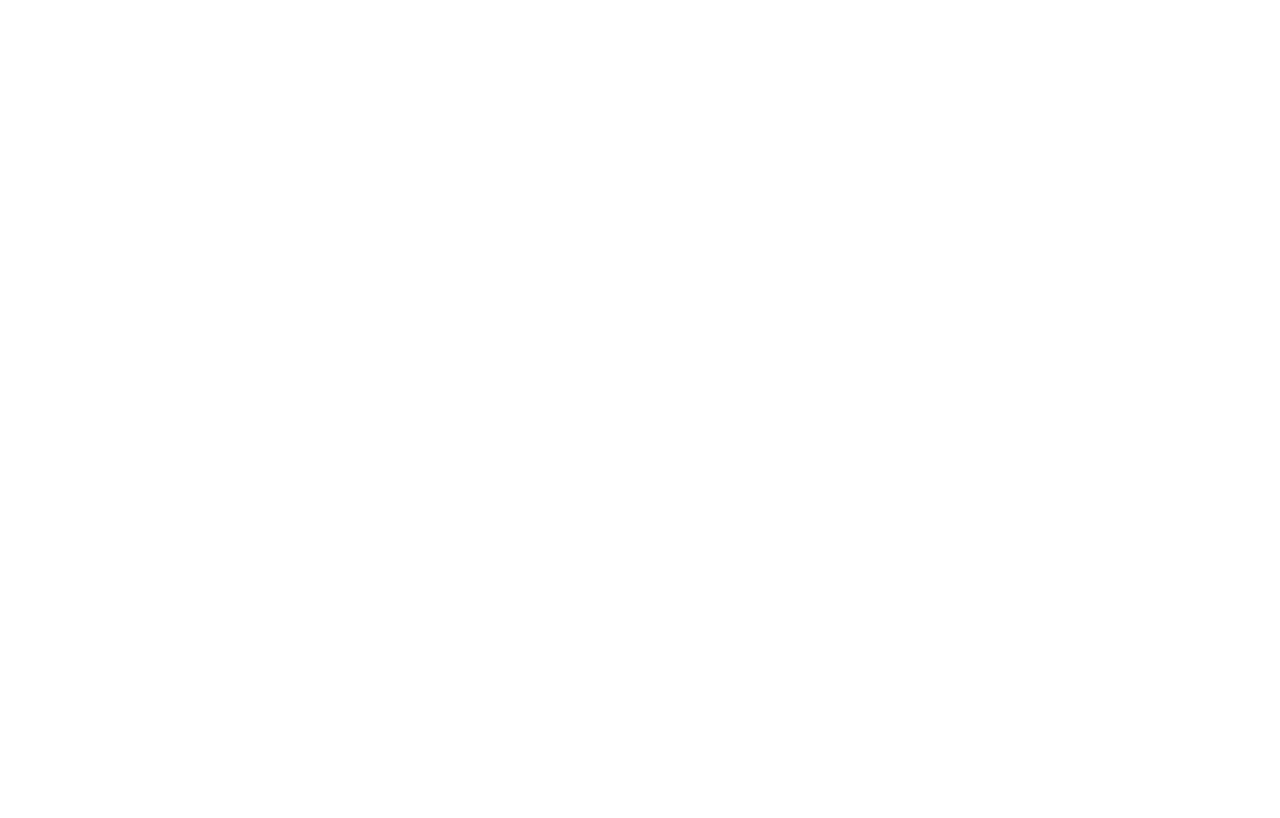
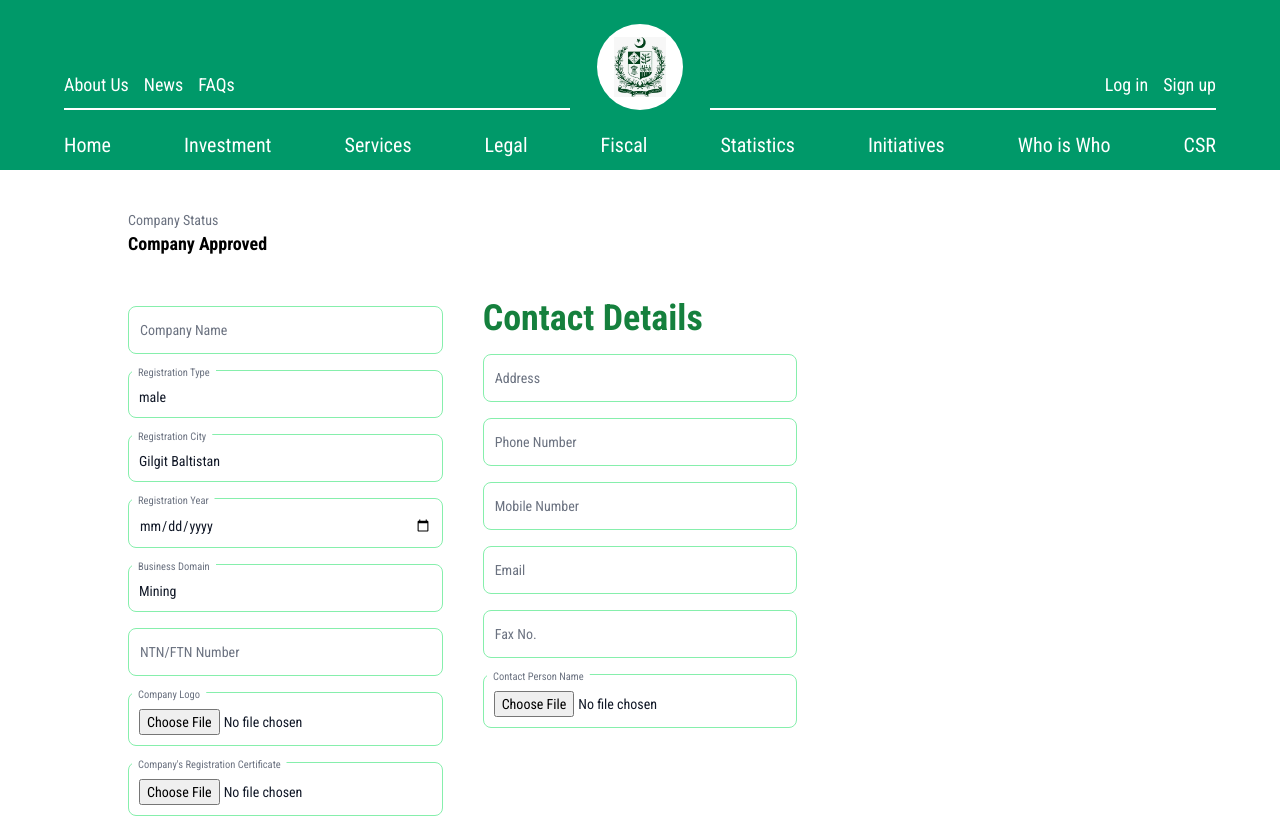
Before and after one commit to realAbdullah4504/mineral-app, a React (Create React App) app: page /noc-company-form in a window 1280 px wide. Before the commit this address had no page. Shown: the top 818 px of the page. Built offline with nearby package versions, Linux system fonts and the light colour scheme; a web font is replaced by a local one.

Commit message:
NOC FORM

```diff
--- /dev/null
+++ b/src/pages/noc-company-form/index.js
@@ -0,0 +1,149 @@
+import React from "react";
+import { useState } from "react";
+function NocAddListCompany() {
+  const [formValues, setFormValues] = useState({});
+  const obj = {
+    approved: [
+      {
+        label: "Company Name",
+        name: "company-name",
+        required: "false",
+        type: "input",
+      },
+      {
+        label: "Registration Type",
+        name: "registration-type",
+        required: "false",
+        type: "select",
+        options: ["male", "female"],
+      },
+      {
+        label: "Registration City",
+        name: "registration-city",
+        required: "false",
+        type: "select",
+        options: ["Gilgit Baltistan", "Islamabad"],
+      },
+      {
+        label: "Registration Year",
+        name: "registration-year",
+        required: "false",
+        type: "calendar",
+      },
+      {
+        label: "Business Domain",
+        name: "business-domain",
+        required: "false",
+        type: "select",
+        options: ["Mining", "Services"],
+      },
+      { label: "NTN/FTN Number", name: "NTN/FTN-number", required: "false", type: "input" },
+      { label: "Company Logo", name: "company-logo", required: "false", type: "file" },
+      {
+        label: "Company's Registration Certificate",
+        name: "company-registartion-certificate",
+        required: "false",
+        type: "file",
+      },
+      {
+        label: "Taxpayer Registration Certificate",
+        name: "taxpayer-registartion-certificate",
+        required: "false",
+        type: "file",
+      },
+    ],
+    "Contact Details": [
+      { label: "Address", name: "address", required: "false", type: "input" },
+      { label: "Phone Number", name: "phone-number", required: "false", type: "number" },
+      { label: "Mobile Number", name: "mobile-number", required: "false", type: "number" },
+      { label: "Email", name: "email", required: "false", type: "input" },
+      { label: "Fax No.", name: "fax-no", required: "false", type: "input" },
+      { label: "Contact Person Name", name: "person-contact", required: "false", type: "file" },
+    ],
+  };
+  const handleInputChange = (e) => {
+    const { name, value, type } = e.target;
+    setFormValues({ ...formValues, [name]: type === "file" ? e.target.files[0] : value });
+  };
+  const handleSubmit = (event) => {
+    event.preventDefault();
+    console.log(formValues, "formValues");
+  };
+
+  const renderFormItems = (key, obj) => {
+    return obj.map((field) => {
+      const commonProps = {
+        name: field.name,
+        id: field.name,
+        onChange: handleInputChange,
+        className:
+          "border-1 peer block w-full appearance-none rounded-lg border border-green-300 bg-transparent px-2.5 pb-2.5 pt-4 text-sm text-gray-900 focus:border-green-600 focus:outline-none focus:ring-0",
+        required: field.required === "true",
+      };
+
+      const renderInput = (type = "text") => <input type={type} {...commonProps} placeholder=" " />;
+
+      const renderLabel = () => (
+        <label
+          htmlFor={field.name}
+          className="absolute top-2 left-1 z-10 origin-[0] -translate-y-4 scale-75 transform cursor-text select-none bg-white px-2 text-sm text-gray-500 duration-300 peer-placeholder-shown:top-1/2 peer-placeholder-shown:-translate-y-1/2 peer-placeholder-shown:scale-100 peer-focus:top-2 peer-focus:-translate-y-4 peer-focus:scale-75 peer-focus:px-2"
+        >
+          {field.label}
+        </label>
+      );
+
+      return (
+        <div key={field.name} className="relative mt-2 w-full">
+          {field.type === "input" && renderInput()}
+          {field.type === "calendar" && renderInput("date")}
+          {field.type === "number" && renderInput("number")}
+          {field.type === "file" && <input type="file" {...commonProps} />}
+          {field.type === "select" && (
+            <>
+              {renderLabel()}
+              <select {...commonProps}>
+                <option value="" disabled style={{ opacity: 0.5 }}>
+                  Select {field.label.toLowerCase()}
+                </option>
+                {field.options.map((option) => (
+                  <option key={option} value={option}>
+                    {option}
+                  </option>
+                ))}
+              </select>
+            </>
+          )}
+          {field.type === "textarea" && <textarea {...commonProps} placeholder=" " />}
+          {field.type !== "select" && renderLabel()}
+        </div>
+      );
+    });
+  };
+
+  return (
+    <div className="noc-company-form" style={{ width: "80%", margin: "auto" }}>
+      {" "}
+      <div className="noc-company-status mt-10 mb-10">
+        <div className="text-sm text-gray-500">Company Status</div>
+        <div className="font-bold text-lg">Company Approved</div>
+      </div>
+      <form onSubmit={handleSubmit} className="space-y-4">
+        <div className="grid lg:grid-cols-3 sm:grid-cols-2 gap-10">
+          {Object.entries(obj).map(([key, value]) => (
+            <div key={key} className="space-y-4">
+              {key === "Contact Details" && <h1 className="text-4xl font-bold text-green-700">{key}</h1>}
+              {renderFormItems(key, value)}
+            </div>
+          ))}
+        </div>
+        <div className="w-full flex justify-center">
+          <button type="submit" class="bg-[#009969] hover:bg-green-700 text-white font-bold py-2 px-4 rounded-full">
+            Submit
+          </button>
+        </div>
+      </form>
+    </div>
+  );
+}
+
+export default NocAddListCompany;
--- a/src/routes/index.js
+++ b/src/routes/index.js
@@ -70,7 +70,7 @@ const StatisticsIncidents = lazy(() => import("../pages/statistics-incidents"));
 const RegisterOrganization = lazy(() => import("../pages/register-organization"));
 const ApplyingForMineralForm = lazy(() => import("../pages/applying-for-mineral-form"));
 const NocSponsorCompany = lazy(() => import("../pages/noc-sponsor-company"));
-
+const NocSponsorCompanyAddList = lazy(() => import("../pages/noc-company-form"));
 const AppRouter = () => (
   <Router>
     <Suspense fallback={"...Loading"}>
@@ -140,10 +140,7 @@ const AppRouter = () => (
           path="/service-and-support"
           element={<PublicRoute component={ServiceAndSupport} layout={DashboardLayout} />}
         />
-        <Route
-          path="/maps-and-reports"
-          element={<PublicRoute component={MapsAndReports} layout={DashboardLayout} />}
-        />
+        <Route path="/maps-and-reports" element={<PublicRoute component={MapsAndReports} layout={DashboardLayout} />} />
         <Route path="/legal-framework" element={<PublicRoute component={LegalFramework} layout={DashboardLayout} />} />
         <Route path="/fiscal-CPEC" element={<PublicRoute component={FiscalCPEC} layout={DashboardLayout} />} />
         <Route path="/legal-framework" element={<PublicRoute component={LegalFramework} layout={DashboardLayout} />} />
@@ -209,7 +206,10 @@ const AppRouter = () => (
         <Route path="/legal-tax" element={<PublicRoute component={LegalTaxServices} layout={DashboardLayout} />} />
         <Route path="/academia" element={<PublicRoute component={Academia} layout={DashboardLayout} />} />
         <Route path="/associations" element={<PublicRoute component={Associations} layout={DashboardLayout} />} />
-        <Route path="/mining-professional" element={<PublicRoute component={MiningProfessional} layout={DashboardLayout} />} />
+        <Route
+          path="/mining-professional"
+          element={<PublicRoute component={MiningProfessional} layout={DashboardLayout} />}
+        />
         <Route path="/geological-map" element={<PublicRoute component={GeologicalMap} layout={DashboardLayout} />} />
         <Route
           path="/applying-for-mineral-test"
@@ -254,6 +254,10 @@ const AppRouter = () => (
           path="/noc-sponsor-company"
           element={<PublicRoute component={NocSponsorCompany} layout={DashboardLayout} />}
         />
+        <Route
+          path="/noc-company-form"
+          element={<PublicRoute component={NocSponsorCompanyAddList} layout={DashboardLayout} />}
+        />
       </Routes>
     </Suspense>
   </Router>
```
Also changed, not shown: src/pages/noc-sponsor-company/index.jsx (+11 -11 lines). Lines whose indentation alone changed are shown as unchanged.
